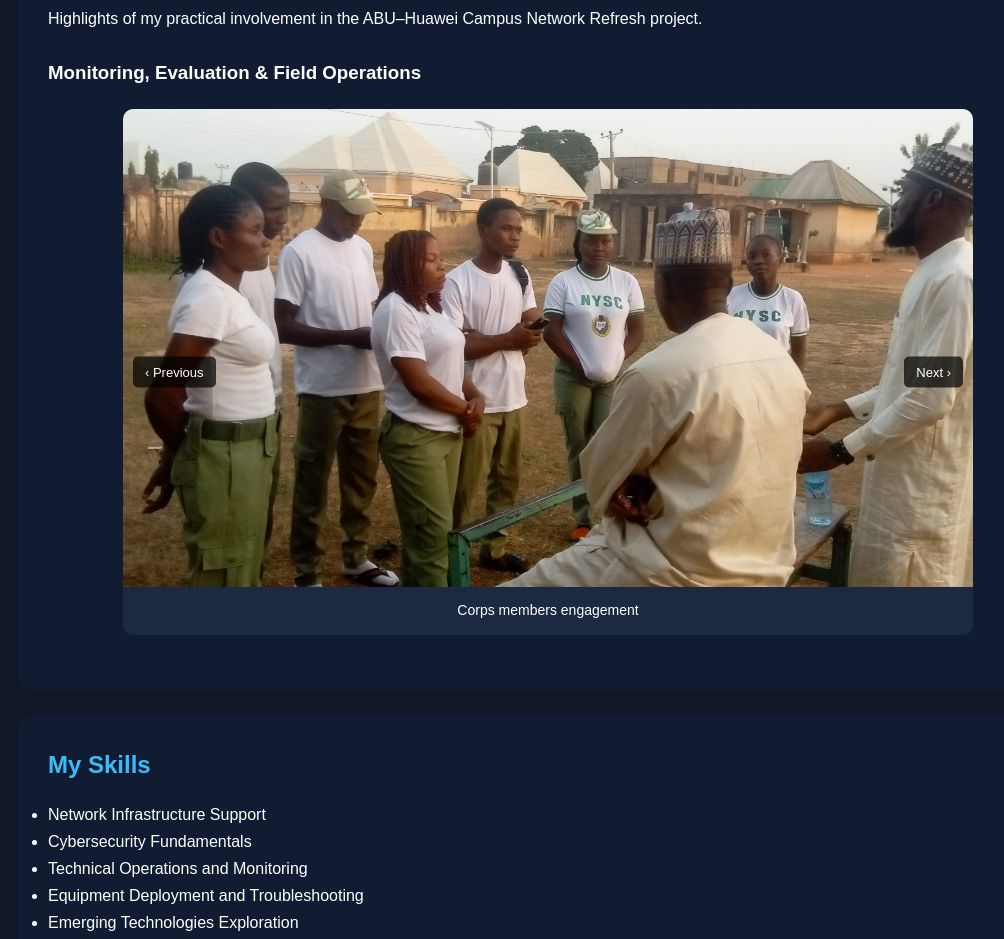
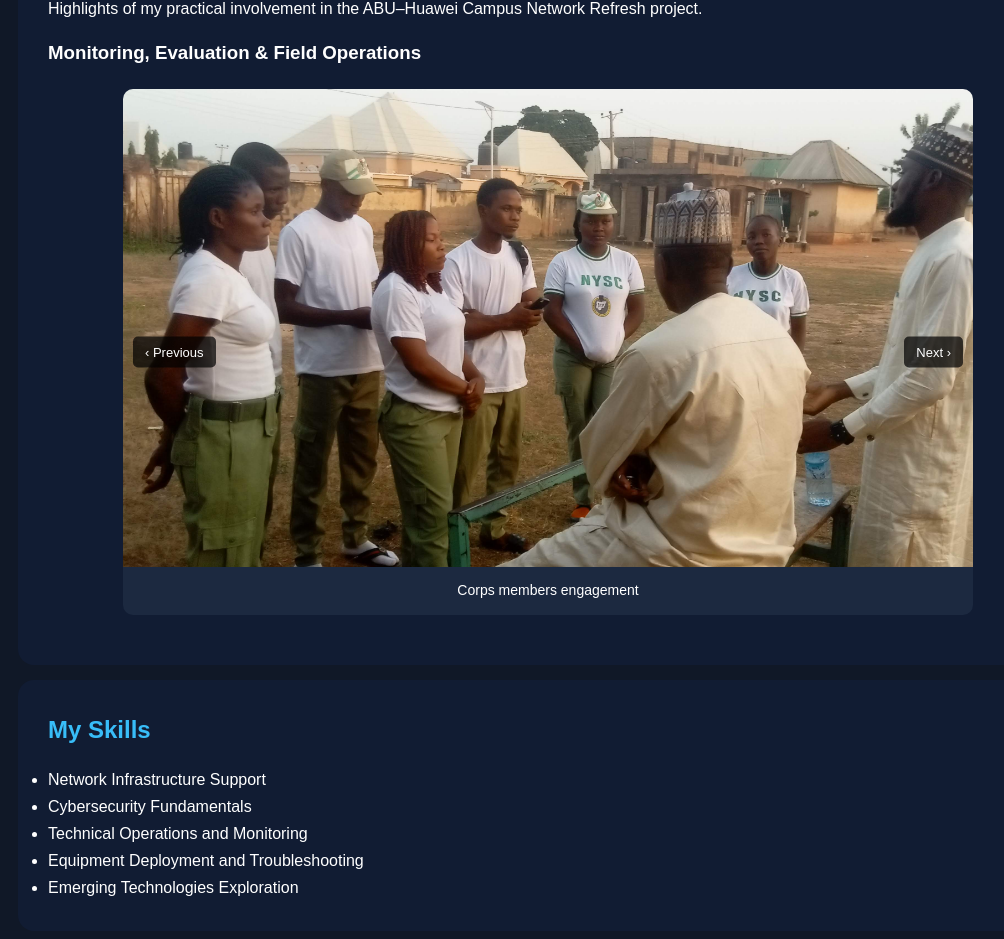
Before and after one commit to A-A-Gozan/personal-portfolio-website, a plain HTML site: page HTML Pages/index.html in a window 1280 px wide. Shown: the part 2021-2960 px from the top of the page, without its empty margins (92-1096 px from the left). Drawn offline with Linux system fonts and the light colour scheme.

Commit message:
Update style.css

```diff
--- a/CSS Files/style.css
+++ b/CSS Files/style.css
@@ -120,12 +120,12 @@ section h2 {
 
 #field-experience {
     max-width: 1100px;
-    margin: 25px auto 0;
+    margin: 15px auto 0;
 }
 
 .media-category {
-    margin-bottom: 25px;
-    margin-top: 25px;
+    margin-bottom: 15px;
+    margin-top: 15px;
 }
 
 .media-category video {
@@ -318,5 +318,5 @@ footer {
     }
 }
 #skills {
-    margin-top: 25px;
+    margin-top: 15px;
 }
```
